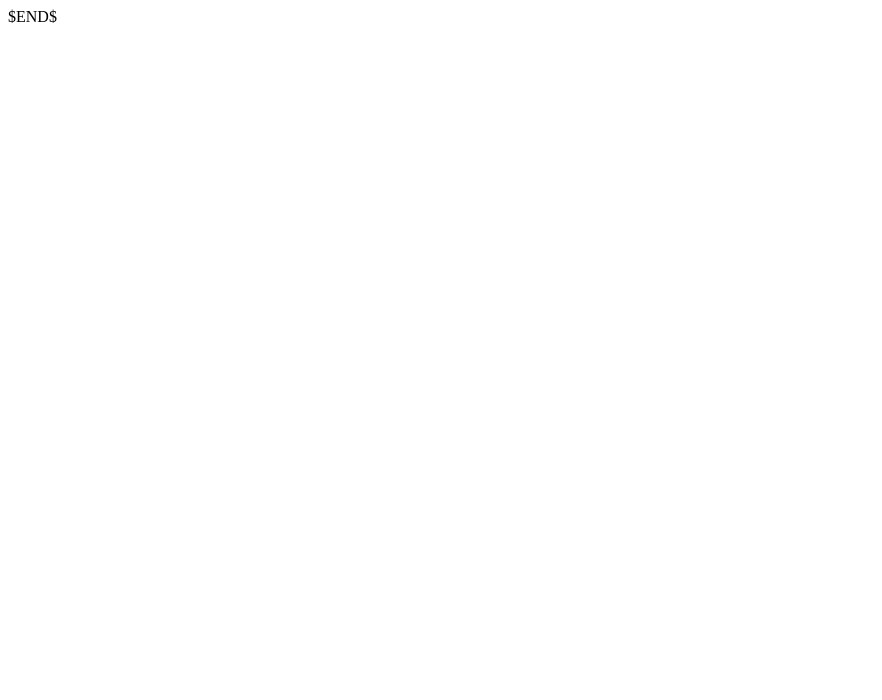
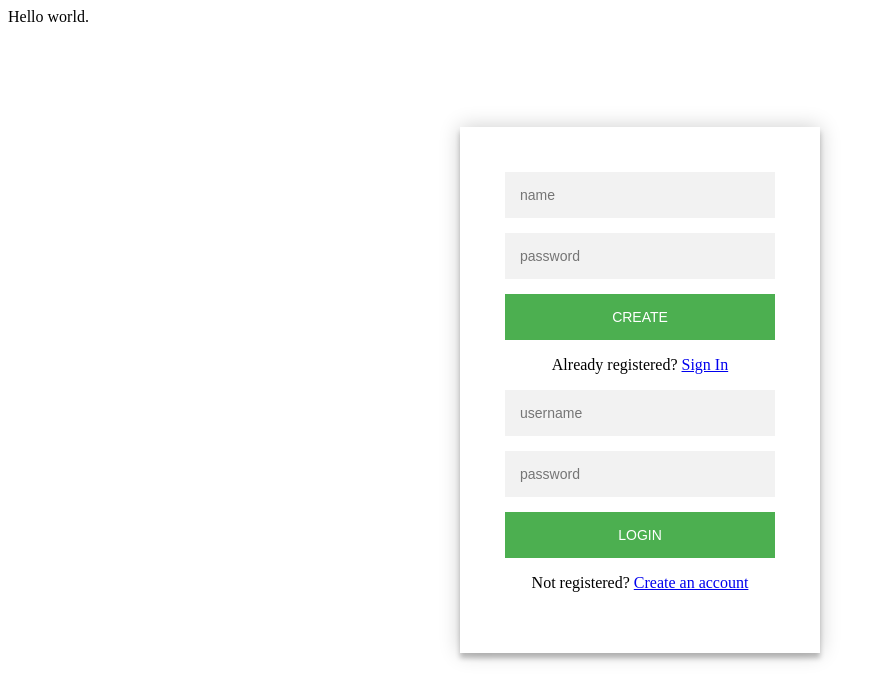
Before and after one commit to s-kodama-s/frontend-dojo, a website: page index.html in a window 1280 px wide. Shown: the whole page, without its empty margins (0-882 px from the left). Drawn offline with nearby package versions, Linux system fonts and the light colour scheme.

Commit message:
simple contents.

```diff
--- a/css/common.css
+++ b/css/common.css
@@ -0,0 +1,40 @@
+.login-page {
+    width: 360px;
+    padding: 8% 0 0;
+    margin: auto;
+}
+.form {
+    position: relative;
+    z-index: 1;
+    background: #ffffff;
+    max-width: 360px;
+    margin: 0 auto 100px;
+    padding: 45px;
+    text-align: center;
+    box-shadow: 0 0 20px 0 rgba(0, 0, 0, 0.2), 0 5px 5px 0 rgba(0, 0, 0, 0.24);
+}
+.form input {
+    /*font-family: "Roboto", sans-serif;*/
+    /*outline: 0;*/
+    background: #f2f2f2;
+    width: 100%;
+    border: 0;
+    margin: 0 0 15px;
+    padding: 15px;
+    box-sizing: border-box;
+    font-size: 14px;
+}
+.form button {
+    /*font-family: "Roboto", sans-serif;*/
+    text-transform: uppercase;
+    /*outline: 0;*/
+    background: #4CAF50;
+    width: 100%;
+    border: 0;
+    padding: 15px;
+    color: #FFFFFF;
+    font-size: 14px;
+    -webkit-transition: all 0.3 ease;
+    transition: all 0.3 ease;
+    cursor: pointer;
+}
--- a/index.html
+++ b/index.html
@@ -1,10 +1,37 @@
 <!DOCTYPE html>
 <html lang="en">
 <head>
-    <meta charset="UTF-8">
-    <title>$Title$</title>
+<meta charset="UTF-8">
+<title>Title</title>
+
+<link rel="stylesheet" href="css/common.css" type="text/css"/>
+<script src="//cdnjs.cloudflare.com/ajax/libs/jquery/2.1.3/jquery.min.js"></script>
+<script type="text/javascript">
+    $('.message a').click(function() {
+       $('form').animate({height: "toggle", opacity: "toggle"}, "slow");
+    });
+</script>
 </head>
 <body>
-$END$
+
+Hello world.
+
+<div class="login-page">
+    <div class="form">
+        <form class="register-form">
+            <input type="text" placeholder="name"/>
+            <input type="password" placeholder="password"/>
+            <button>create</button>
+            <p class="message">Already registered? <a href="#">Sign In</a></p>
+        </form>
+        <form class="login-form">
+            <input type="text" placeholder="username"/>
+            <input type="password" placeholder="password"/>
+            <button>login</button>
+            <p class="message">Not registered? <a href="#">Create an account</a></p>
+        </form>
+    </div>
+</div>
+
 </body>
 </html>
```
